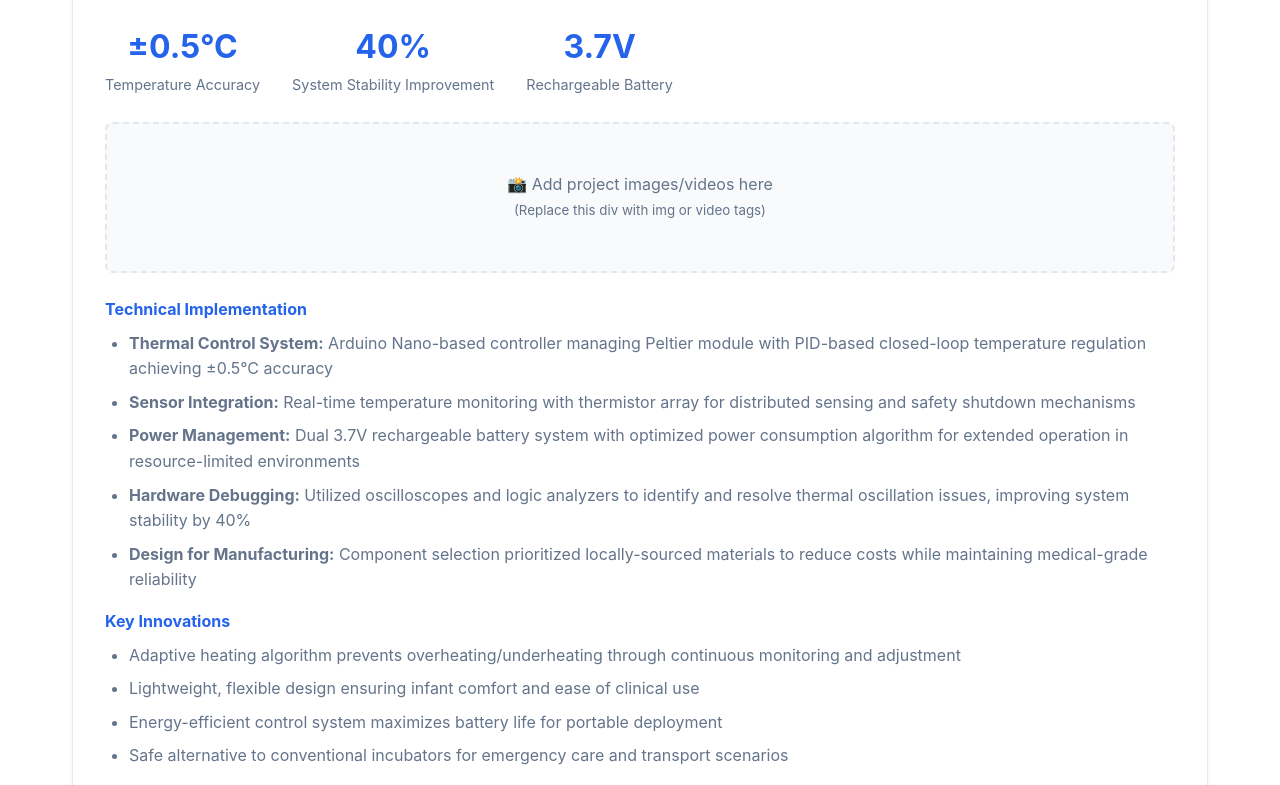
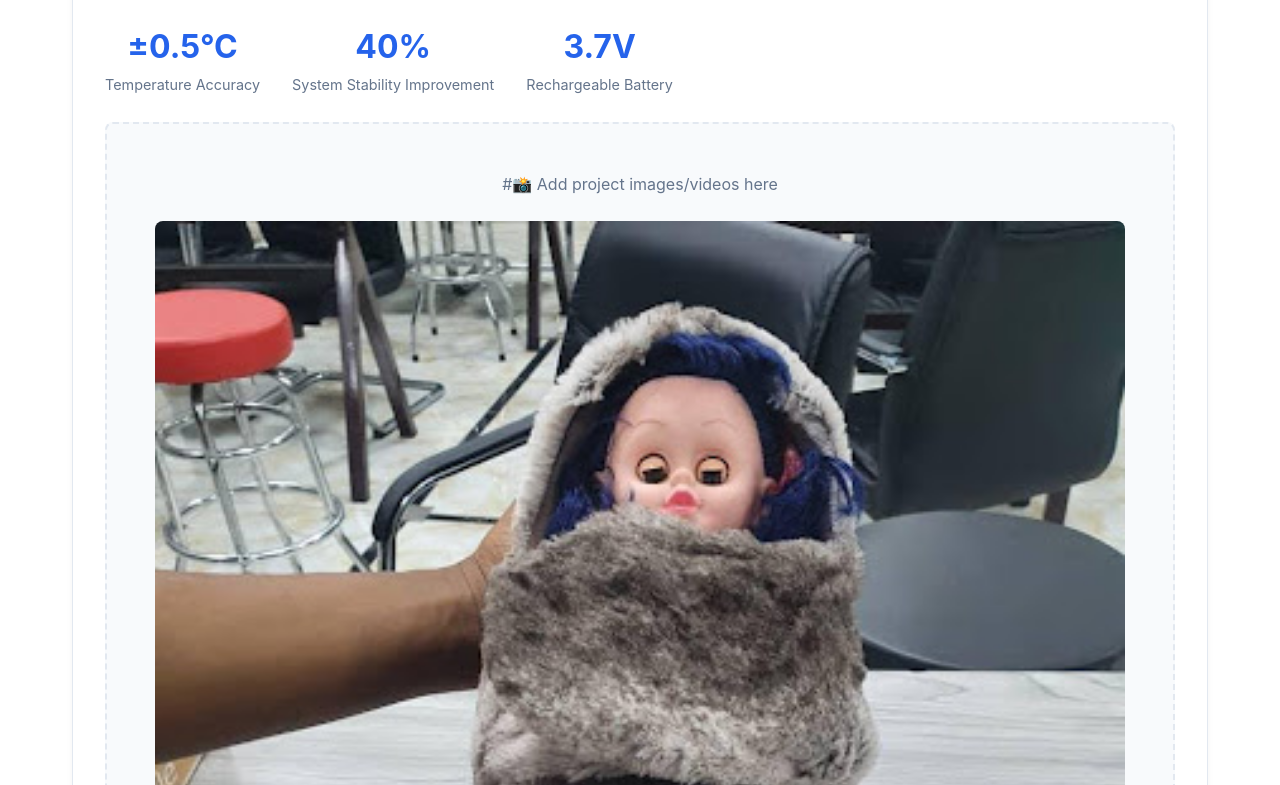
Before and after one commit to Motunrayo321/Motunrayo321.github.io, a plain HTML site: page replacement.html in a window 1280 px wide. Shown: the part 2615-3400 px from the top of the page. Drawn offline with Linux system fonts and the light colour scheme.

Commit message:
Added NeoBlankey image

```diff
--- a/replacement.html
+++ b/replacement.html
@@ -392,7 +392,7 @@
             <a href="mailto:motunrayosanya@gmail.com">Email</a>
             <a href="https://github.com/motunrayo321" target="_blank">GitHub</a>
             <a href="https://www.linkedin.com/in/makerrayo" target="_blank">LinkedIn</a>
-            <a href="Motunrayo_Sanyaolu_Resume.pdf" target="_blank">Resume</a>
+            <a href="Motunrayo_Sanyaolu_resume.pdf" target="_blank">Resume</a>
         </div>
     </header>
 
@@ -560,8 +560,9 @@
                 </div>
 
                 <div class="media-placeholder">
-                    📸 Add project images/videos here<br>
-                    <small>(Replace this div with img or video tags)</small>
+                    #📸 Add project images/videos here<br>
+                    <img src="Images/NeoBlankey.jpg" alt="NeoBlankey First version" style="width: 100%; border-radius: 8px; margin: 1.5rem 0;">
+
                 </div>
 
                 <div class="project-details">
```
